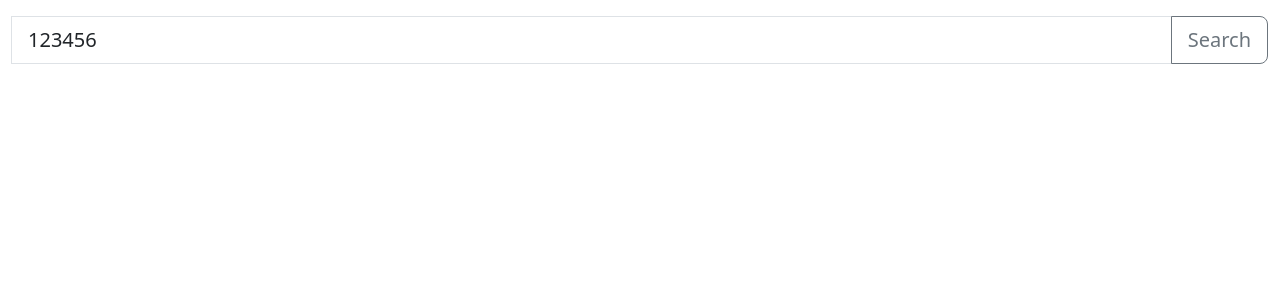
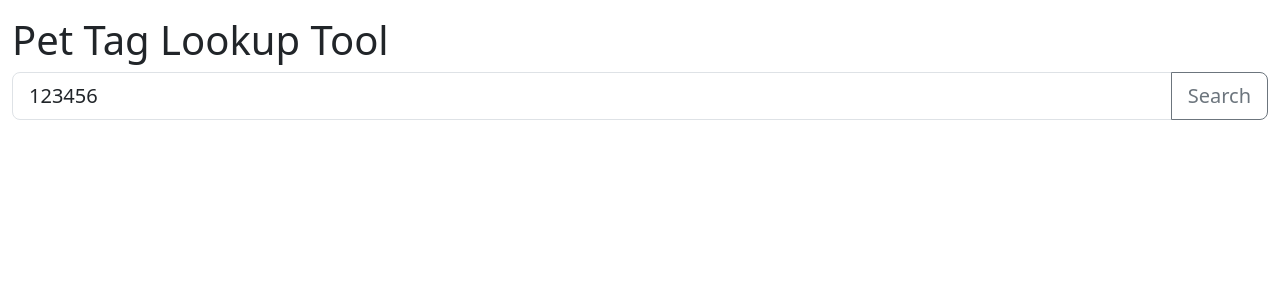
Before and after one commit to Commbocc/hc-pet-tag-lookup, a Vue app: page / in a window 1280 px wide. Shown: the top 300 px of the page. Built offline with nearby package versions, Linux system fonts and the light colour scheme.

Commit message:
add h1 above form

```diff
--- a/src/components/SearchForm.vue
+++ b/src/components/SearchForm.vue
@@ -5,11 +5,11 @@ if (import.meta.env.DEV) input.value = "123456";
 </script>
 
 <template>
+  <h1>Pet Tag Lookup Tool</h1>
+
   <form @submit.prevent="fetchPets">
     <div class="input-group">
       <div class="input-group input-group-lg">
-        <h1></h1>
-
         <input
           v-model="input"
           class="form-control"
```
